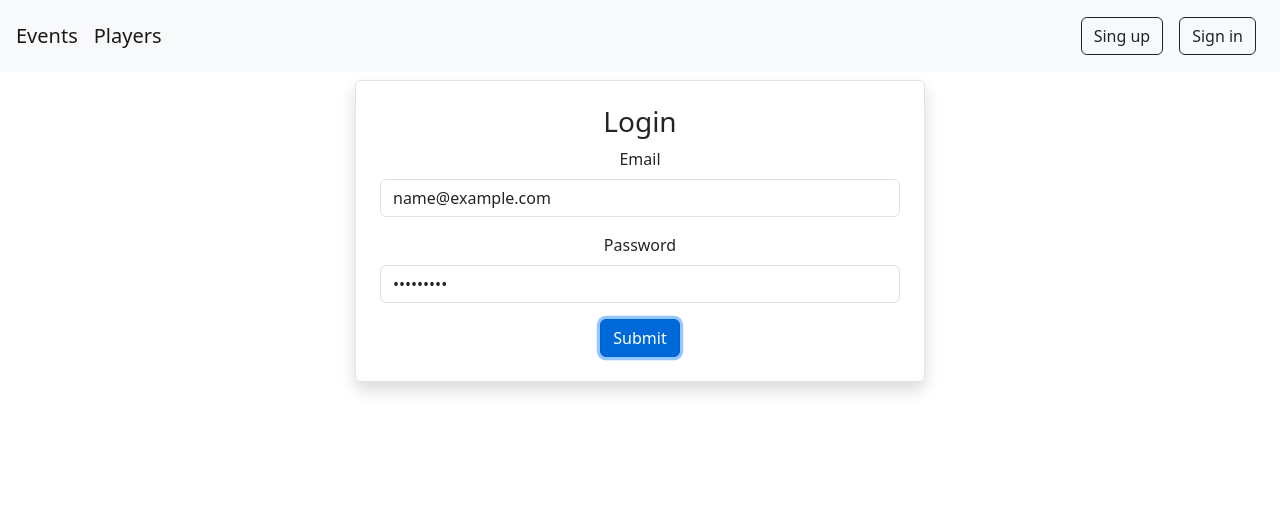
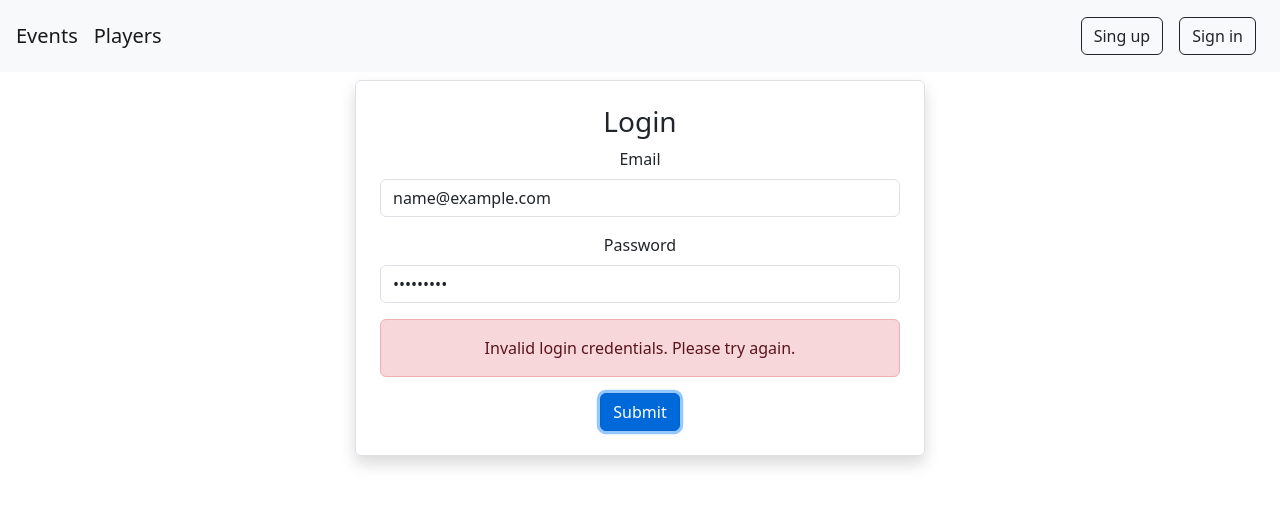
Before and after one commit to WajHub/TournamentsTableTennisWeb, a React (Vite) app in the folder frontend/: page /signIn in a window 1280 px wide. Both pictures are taken after typing "name@example.com", "Sample123" into the empty fields and a click on the button "Submit". Shown: the top 506 px of the page. Built offline with nearby package versions, Linux system fonts and the light colour scheme; no server answers.

Commit message:
error message afte invalid sign in

```diff
--- a/frontend/src/components/Forms/FormGameResult.jsx
+++ b/frontend/src/components/Forms/FormGameResult.jsx
@@ -95,7 +95,6 @@ function FormGameResult({setDisplay, refreshData, gameId, homeId, awayId}) {
     }
 
     const onSubmit = (values) =>{
-        console.log("FINISH", values);
         setResultGame(gameId, values).then(r => {
             if(r.status === 201){
                 setDisplay(false);
--- a/frontend/src/components/Forms/FormSingIn.jsx
+++ b/frontend/src/components/Forms/FormSingIn.jsx
@@ -1,4 +1,4 @@
-import React, { useEffect } from "react";
+import React, {useEffect, useState} from "react";
 import { useNavigate } from "react-router-dom";
 import { isAuth, useAuth } from "../../auth/AuthProvider";
 import { Formik, Form } from "formik";
@@ -8,6 +8,7 @@ import * as Yup from "yup";
 function FormSingIn() {
   let navigate = useNavigate();
   const { user, handleSignIn } = useAuth();
+  const[error, setError] = useState(null);
 
   const initialValues = {
     email: "",
@@ -22,10 +23,10 @@ function FormSingIn() {
   const onSubmit = async (values) => {
     const result = await handleSignIn(values);
     if (result) {
+      setError(null);
       navigate("/");
     } else {
-      // TODO: wyświetlić komunikat po błędnych danych
-      console.log("ERROR");
+      setError("Invalid login credentials. Please try again.")
     }
   };
 
@@ -42,13 +43,16 @@ function FormSingIn() {
     >
       {({ values }) => (
           <Form>
-          <Input type="text" name="email" label="Email" value={values.email} />
+            <Input type="text" name="email" label="Email" value={values.email}/>
             <Input
                 type="password"
                 name="password"
                 label="Password"
                 value={values.password}
             />
+            {error ? (<div className="alert alert-danger" role="alert">
+              {error}
+            </div>) : ""}
             <button type="submit" className="btn btn-primary">
               Submit
             </button>
```
Lines whose indentation alone changed are shown as unchanged.
